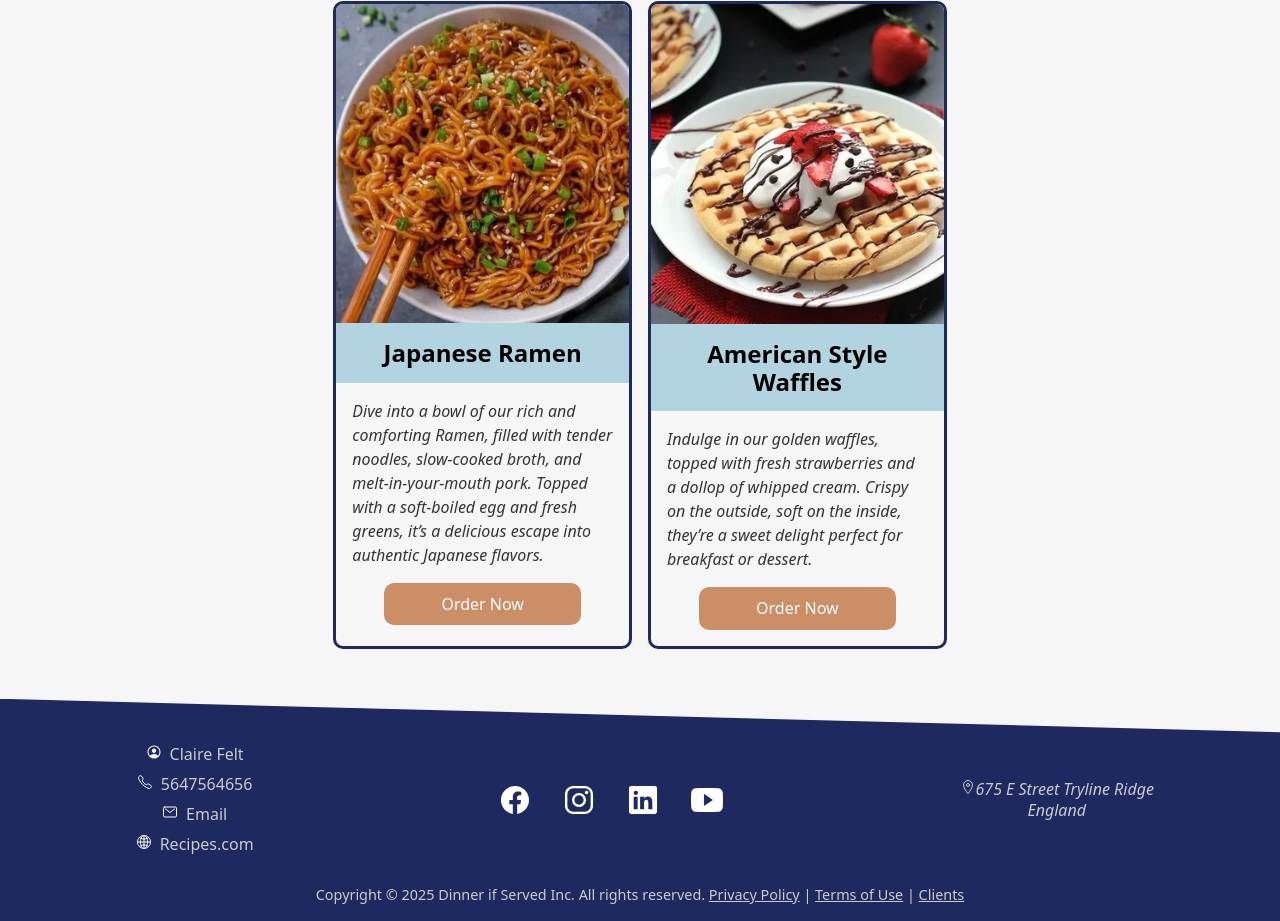
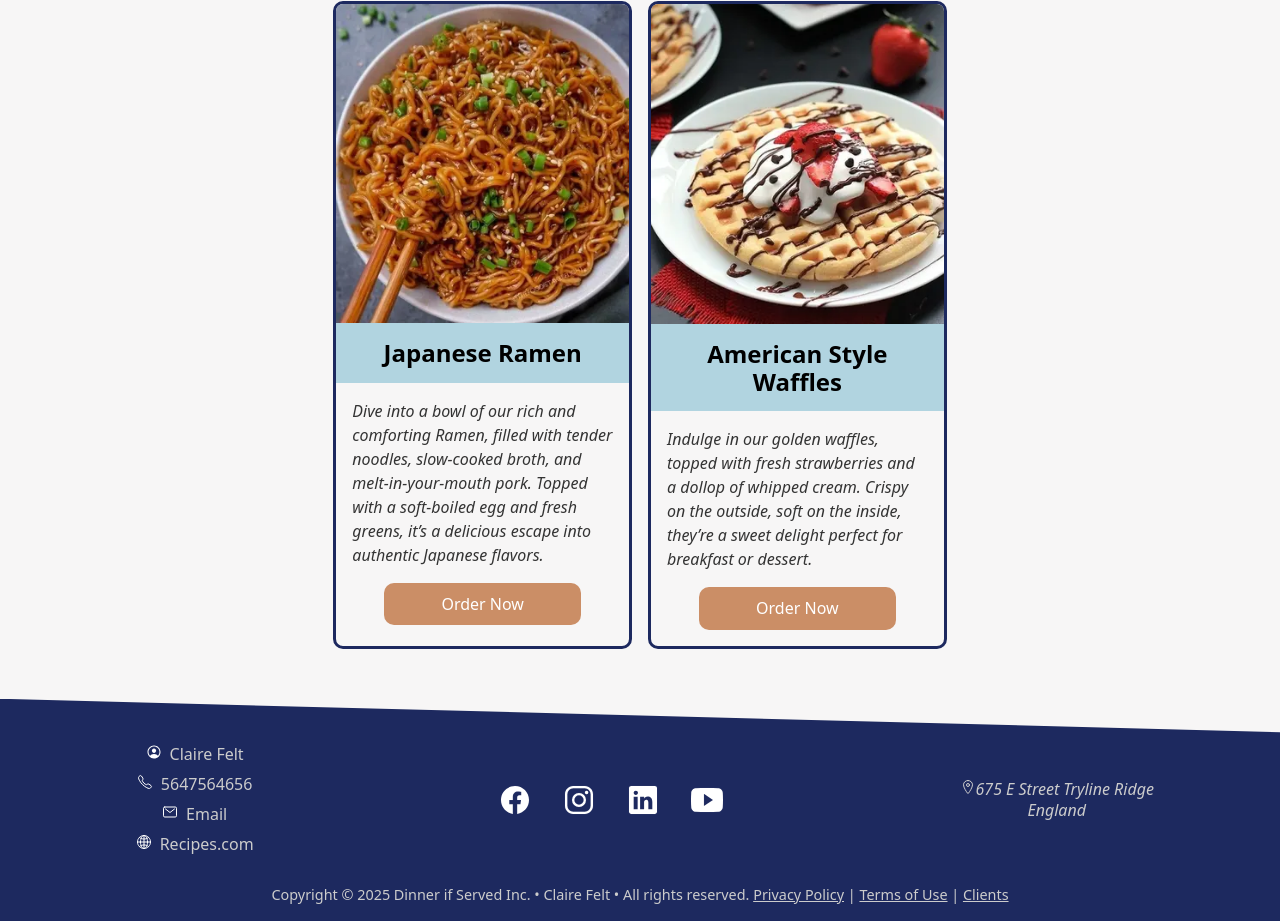
Before and after one commit to c-felt/Diner, a plain HTML site: page index.html in a window 1280 px wide. Shown: the part 846-1767 px from the top of the page. Drawn offline with nearby package versions, Linux system fonts and the light colour scheme; a web font is replaced by a local one.

Commit message:
footer edits

```diff
--- a/index.html
+++ b/index.html
@@ -117,7 +117,7 @@
             </section>
         </div>
         <br>
-        <p class="legal">Copyright &copy; 2025 Dinner if Served Inc. All rights reserved.
+        <p class="legal">Copyright &copy; 2025 Dinner if Served Inc. &bull; Claire Felt &bull; All rights reserved.
             <a href="#">Privacy Policy</a> | <a href="#">Terms of Use</a> | <a href="#">Clients</a></p>
     </footer>
 </div> <!-- end footer wrapper -->
```
